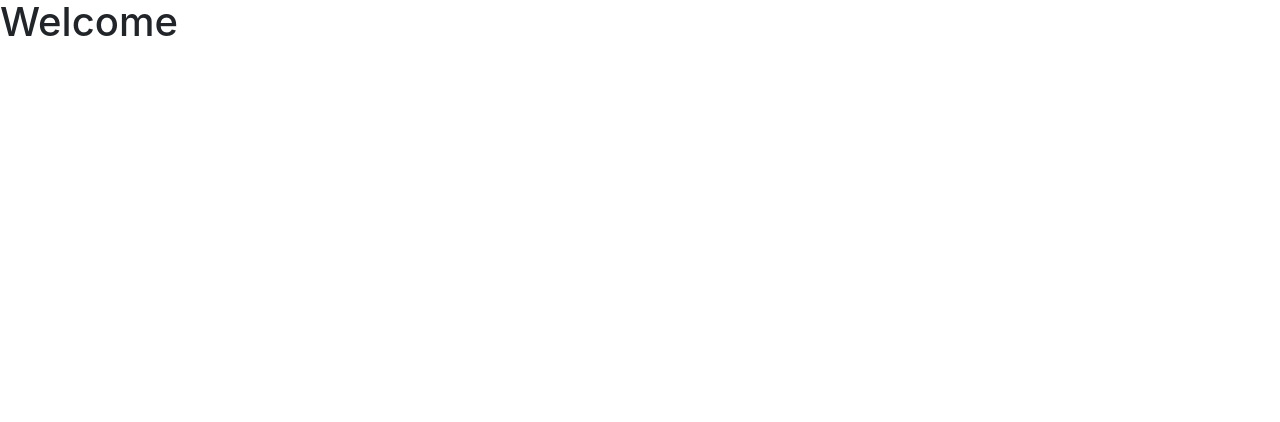
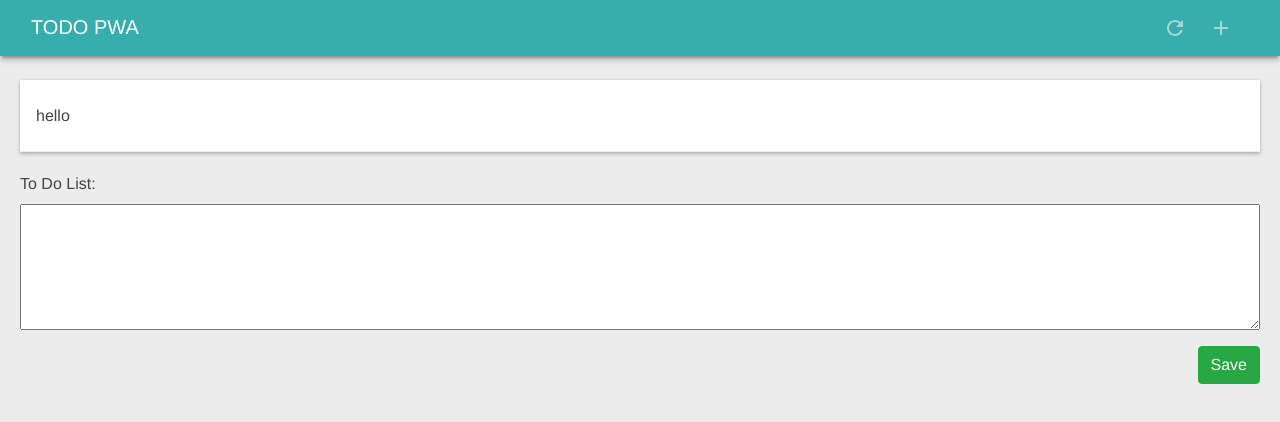
Before and after one commit to BucketLst/todo-pwa, a website: page public/index.html in a window 1280 px wide. Drawn offline with Linux system fonts and the light colour scheme.

Commit message:
ui changes

```diff
--- a/public/index.html
+++ b/public/index.html
@@ -8,9 +8,35 @@
   <link rel="stylesheet" type="text/css" href="/src/styles/main.css">
 </head>
 <body>
-<div>
-<h1>Welcome</h1>
-</div>
+    <header class="header row">
+        <div class="col-sm-6">
+        <h1 class="header__title">TODO PWA</h1>
+        </div>
+        <div class="col-sm-6">
+            <div class="pull-right">
+                <button id="butRefresh" class="headerButton btn-refresh" aria-label="Refresh"></button>
+                <button id="butAdd" class="headerButton btn-add" aria-label="Add"></button>
+            </div>
+        </div>
+    </header>
+    <main>
+        <div class="list-view__contents">
+            <div class="list-view__item" id="vm-d231b4f70cdbf99a" data-url="d231b4f70cdbf99a" tabindex="3">
+                <div class="list-view__item-details">
+                <div class="list-view__item-title">hello</div></div>
+            </div>
+        </div>
+        <div class="form-group input-container">
+            <div>
+                <label for="To Do List">To Do List:</label>
+            </div>
+            <textarea rows="5" cols="50"></textarea>
+        </div>
+        <div class="form-group pull-right">
+            <button type="button" class="btn btn-success">Save</button>
+        </div>
+    </main>
+
 <script src="/src/js/app.js" async></script>
 </body>
 </html>
--- a/public/src/styles/main.css
+++ b/public/src/styles/main.css
@@ -0,0 +1,117 @@
+* {
+  box-sizing: border-box; }
+
+html, body {
+  padding: 0;
+  margin: 0;
+  height: 100%;
+  width: 100%;
+  font-family: 'Helvetica', 'Verdana', sans-serif;
+  font-weight: 400;
+  font-display: optional;
+  color: #444;
+  -webkit-font-smoothing: antialiased;
+  -moz-osx-font-smoothing: grayscale; }
+
+html {
+  overflow: hidden; }
+
+body {
+  background: #ececec; }
+
+.header {
+  width: 100%;
+  height: 56px;
+  color: #FFF;
+  background: #38adad;
+  position: fixed;
+  font-size: 20px;
+  margin: 0;
+  box-shadow: 0 4px 5px 0 rgba(0, 0, 0, 0.14), 0 2px 9px 1px rgba(0, 0, 0, 0.12), 0 4px 2px -2px rgba(0, 0, 0, 0.2);
+  padding: 16px 16px 0 16px;
+  -webkit-transition: -webkit-transform 0.233s cubic-bezier(0, 0, 0.21, 1) 0.1s;
+  transition: -webkit-transform 0.233s cubic-bezier(0, 0, 0.21, 1) 0.1s;
+  transition: transform 0.233s cubic-bezier(0, 0, 0.21, 1) 0.1s;
+  transition: transform 0.233s cubic-bezier(0, 0, 0.21, 1) 0.1s, -webkit-transform 0.233s cubic-bezier(0, 0, 0.21, 1) 0.1s;
+  z-index: 1000; }
+  .header .headerButton {
+    width: 24px;
+    height: 24px;
+    margin-right: 16px;
+    text-indent: -30000px;
+    overflow: hidden;
+    opacity: 0.54;
+    -webkit-transition: opacity 0.333s cubic-bezier(0, 0, 0.21, 1);
+    transition: opacity 0.333s cubic-bezier(0, 0, 0.21, 1);
+    border: none;
+    outline: none;
+    cursor: pointer; }
+  .header .btn-refresh {
+    background: url(/src/images/ic_refresh_white_24px.svg) center center no-repeat; }
+  .header .btn-add {
+    background: url(/src/images/ic_add_white_24px.svg) center center no-repeat; }
+
+.header__title {
+  font-weight: 400;
+  font-size: 20px;
+  margin: 0;
+ }
+ .pull-right {
+     float: right;
+ }
+main {
+    position: relative;
+    top: 60px;
+    padding: 20px;
+}
+textarea {
+    width: 100%;
+}
+
+.list-view__contents{
+    padding: 0;
+    margin-bottom: 20px;
+    box-shadow: 0 0 2px rgba(0,0,0,.12), 0 2px 4px rgba(0,0,0,.24);
+}
+.list-view__item{
+    padding: 0 16px;
+    height: 72px;
+    background: #FFF;
+    border-bottom: 1px solid #EBEBEB;
+    cursor: pointer;
+    display: flex;
+    -webkit-flex-direction: row;
+    -ms-flex-direction: row;
+    flex-direction: row;
+    -webkit-flex-wrap: nowrap;
+    -ms-flex-wrap: nowrap;
+    flex-wrap: nowrap;
+    -webkit-justify-content: flex-start;
+    -ms-flex-pack: start;
+    justify-content: flex-start;
+    -webkit-align-items: stretch;
+    -ms-flex-align: stretch;
+    align-items: stretch;
+    -ms-flex-line-pack: stretch;
+    align-content: stretch;
+}
+.list-view__item-details{
+    -webkit-flex: 1;
+    -ms-flex: 1;
+    flex: 1;
+    display: flex;
+    -webkit-flex-direction: column;
+    -ms-flex-direction: column;
+    flex-direction: column;
+    -webkit-flex-wrap: nowrap;
+    -ms-flex-wrap: nowrap;
+    flex-wrap: nowrap;
+    -webkit-justify-content: center;
+    -ms-flex-pack: center;
+    justify-content: center;
+    -ms-flex-line-pack: stretch;
+    align-content: stretch;
+    -webkit-align-items: flex-start;
+    -ms-flex-align: start;
+    align-items: flex-start;
+}
```
Also changed, not shown: public/src/images/ic_add_white_24px.svg (added), public/src/images/ic_refresh_white_24px.svg (added).
